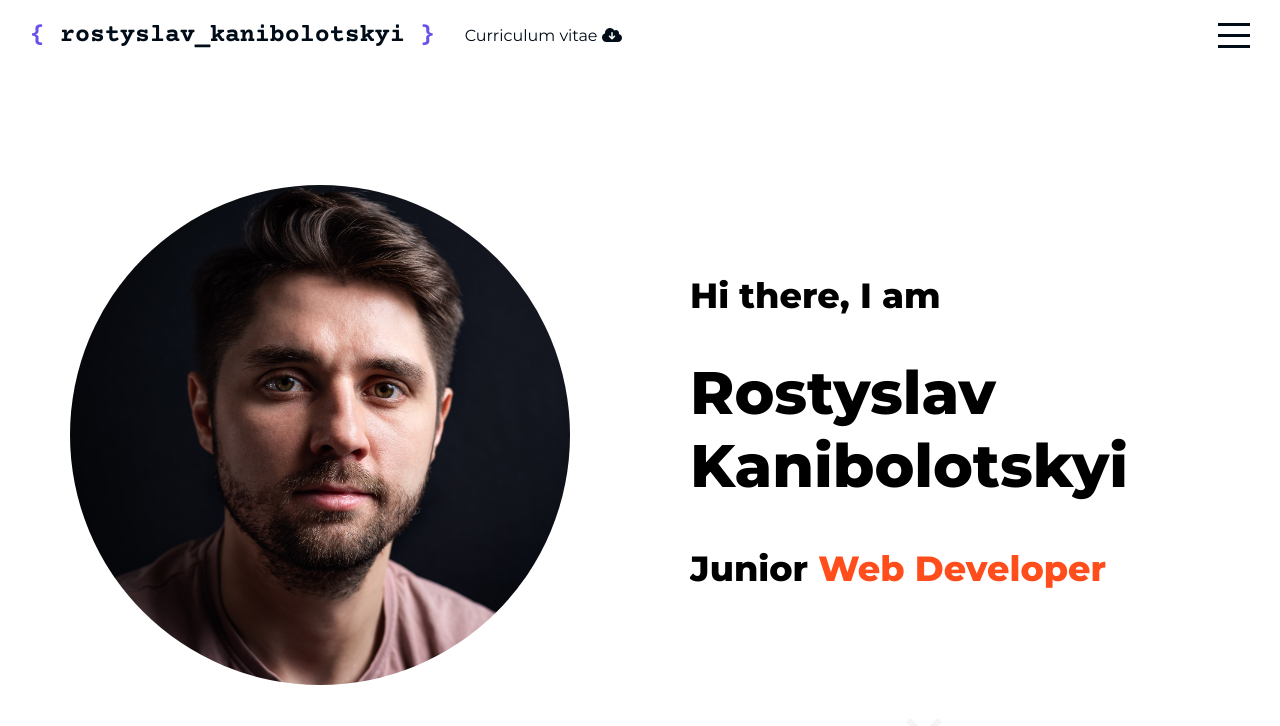
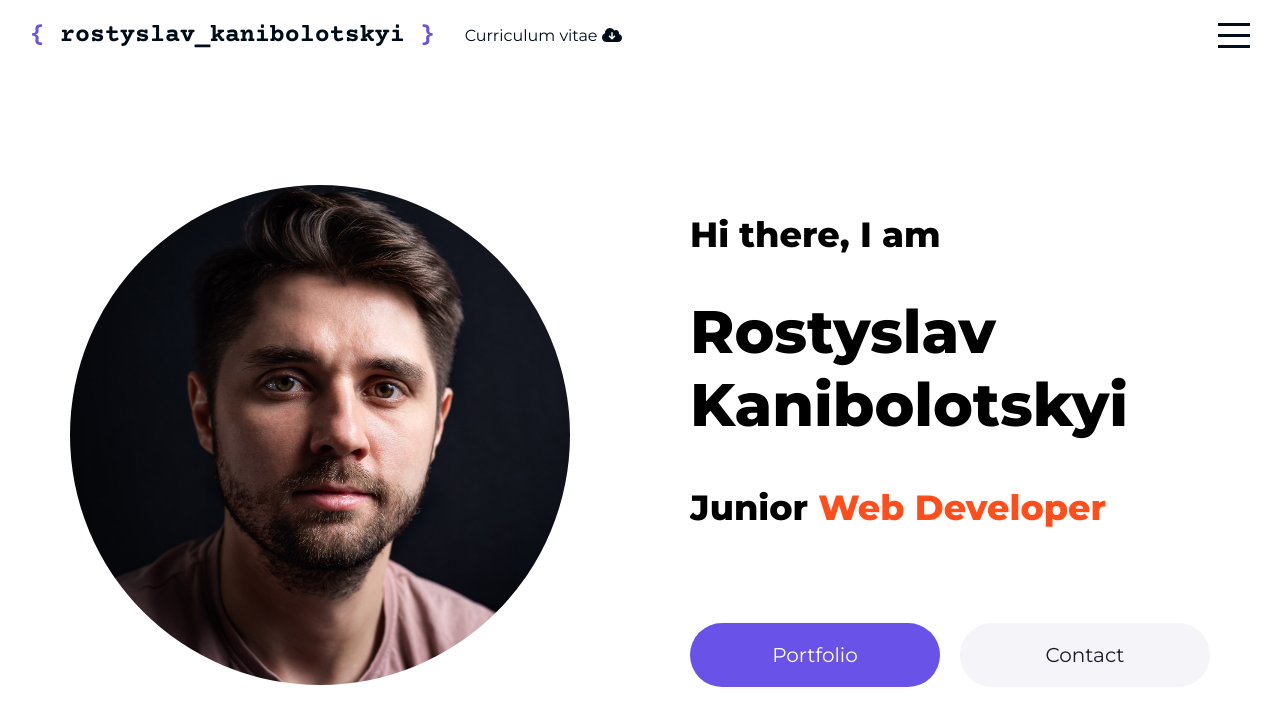
Before and after one commit to Rostysaurus/my_portfolio, a Next.js app: page / in a window 1280 px wide. Shown: the top 726 px of the page. Built offline with nearby package versions, Linux system fonts and the light colour scheme.

Commit message:
buttons added to the intro section

```diff
--- a/components/contact/contact.module.scss
+++ b/components/contact/contact.module.scss
@@ -1,9 +1,9 @@
 @import "../../styles/global_styles.scss";
 
 .contact {
-  background-color: white;
+  background-color: #f5f4f9;
   display: flex;
-  margin: 32px;
+
 
 
   .left {
--- a/components/intro/Intro.jsx
+++ b/components/intro/Intro.jsx
@@ -3,6 +3,8 @@ import { ExpandMore } from "@material-ui/icons";
 import { useEffect, useRef } from "react";
 import { init } from 'ityped'
 import Image from "next/image";
+import { Button } from "@material-ui/core";
+import Link from "next/link";
 
 export default function Intro() {
 
@@ -27,7 +29,18 @@ export default function Intro() {
           <h2>Hi there, I am</h2>
           <h1>Rostyslav Kanibolotskyi</h1>
           <h3>Junior <span ref={textRef}>Web Developer</span></h3>
-          <a href="#portfolio"><ExpandMore className={classes.icon}/></a>
+          <div className={classes.actions}>
+            <div className={classes.btn}>
+              <Link href="#portfolio">
+                <a>Portfolio</a>
+              </Link>
+            </div>
+            <div className={`${classes.btn} ${classes.contact}`}>
+              <Link href="#contact">
+                <a>Contact</a>
+              </Link>
+            </div>
+          </div>
         </div>
       </div>
     </div>
--- a/components/intro/intro.module.scss
+++ b/components/intro/intro.module.scss
@@ -63,28 +63,58 @@
           font-size: inherit;
           color: #ff4d1b;
         }
-
       }
 
-      a{
-        font-size: 4rem;
+      .actions {
 
-        position: absolute;
-        bottom: 20px;
-        right: 50%;
+        display: flex;
+        gap: 20px;
 
-        .icon {
-          font-size: 72px;
-          animation: arrowBlink 2s infinite;
-        }
+        .btn {
+          margin-top: 10%;
+          width: 250px;
+          padding: 20px;
+          text-align: center;
+          background: #6852e7;
+          border-radius: 50px;
 
-        @keyframes arrowBlink {
-          100%{
-            opacity: 0;
+          a {
+            color: white;
+            font-size: 20px;
+          }
+
+          &.contact {
+            background: #f5f4f9;
+
+            a {
+              color: #1c1929;
+            }
           }
         }
 
       }
+
+
+
+      // a{
+      //   font-size: 4rem;
+
+      //   position: absolute;
+      //   bottom: 20px;
+      //   right: 50%;
+
+      //   .icon {
+      //     font-size: 72px;
+      //     animation: arrowBlink 2s infinite;
+      //   }
+
+      //   @keyframes arrowBlink {
+      //     100%{
+      //       opacity: 0;
+      //     }
+      //   }
+
+      // }
     }
   }
 }
--- a/components/portfolio/portfolio.module.scss
+++ b/components/portfolio/portfolio.module.scss
@@ -39,7 +39,6 @@
     align-items: center;
     justify-content: center;
     flex-wrap: wrap;
-    width: 100%;
     margin-bottom: 3.5em;
 
     .item{
--- a/components/works/works.module.scss
+++ b/components/works/works.module.scss
@@ -1,7 +1,8 @@
 .myWorks {
-  display: grid;
-  grid-template-columns: repeat( auto-fit, minmax(700px, 1fr) );
+  display: flex;
+  flex-direction: column;
   justify-content: center;
+  align-items: center;
   grid-gap: 32px;
 
   h1{
```
